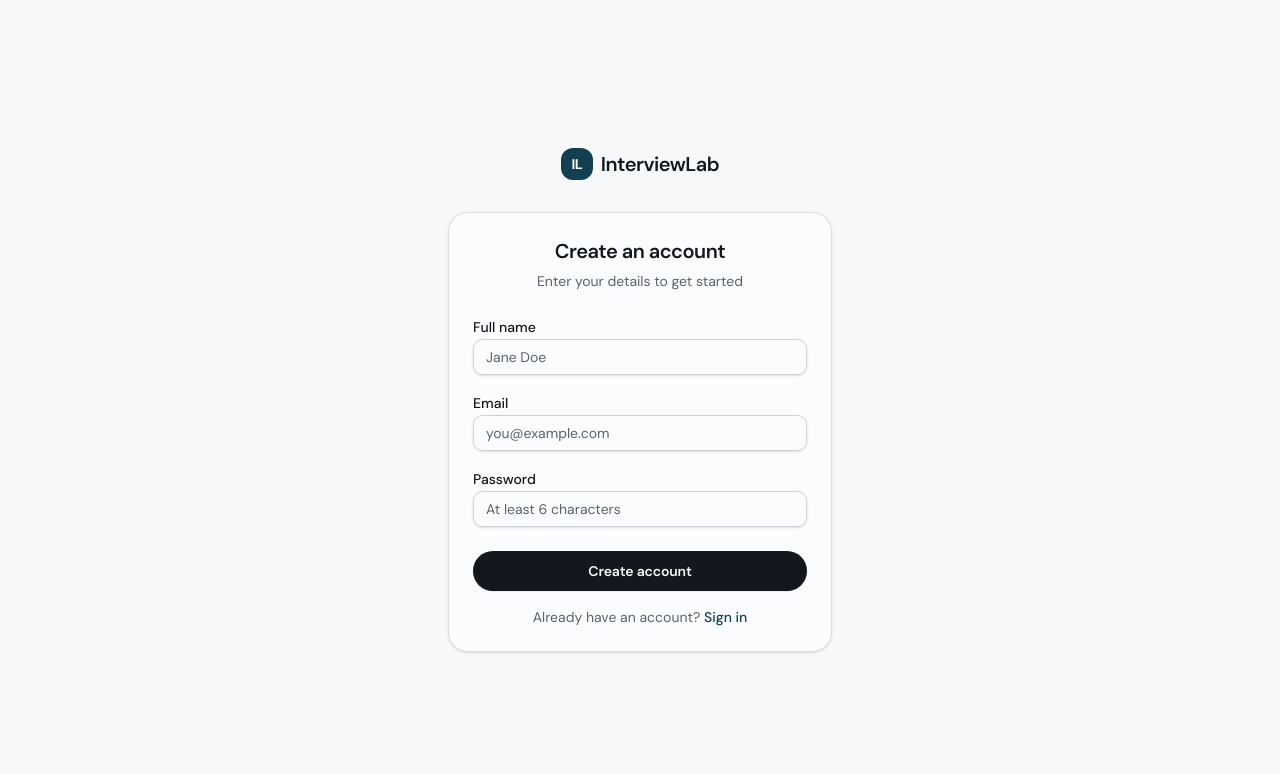
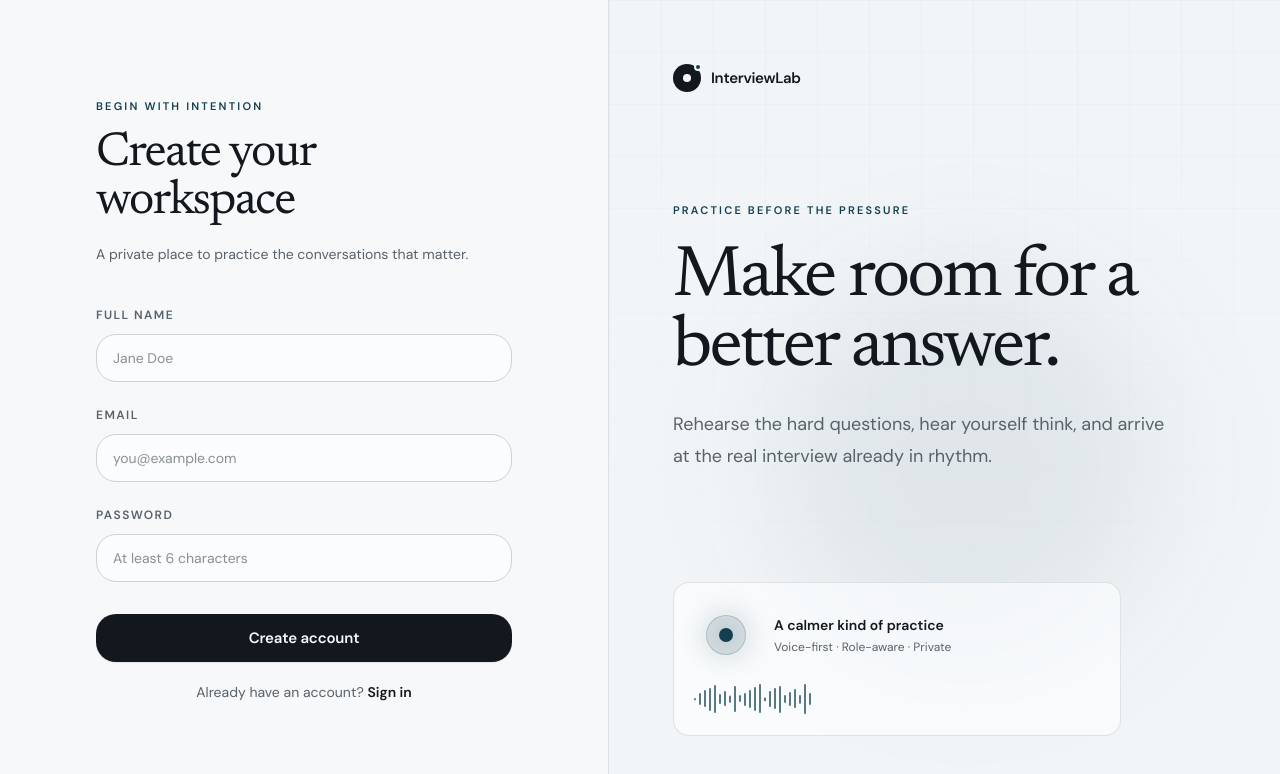
Before and after one commit to Izzy678/interviewlab, a React (Vite) app: page /signup in a window 1280 px wide. Shown: the top 774 px of the page. Built offline with nearby package versions, Linux system fonts and the light colour scheme.

Commit message:
conductor-sync-2026-08-07--05-09-28

```diff
--- a/src/pages/SignUp.tsx
+++ b/src/pages/SignUp.tsx
@@ -2,14 +2,8 @@ import { useState, type FormEvent } from "react";
 import { Link, useNavigate } from "react-router-dom";
 import { useAuth } from "@/contexts/AuthContext";
 import { Button } from "@/components/ui/button";
-import {
-  Card,
-  CardContent,
-  CardDescription,
-  CardFooter,
-  CardHeader,
-  CardTitle,
-} from "@/components/ui/card";
+import { Brand } from "@/components/common/Brand";
+import { PresenceOrb, Waveform } from "@/components/studio/StudioPrimitives";
 
 export default function SignUp() {
   const [name, setName] = useState("");
@@ -44,56 +38,50 @@ export default function SignUp() {
 
   if (success) {
     return (
-      <div className="flex min-h-screen items-center justify-center px-4">
-        <div className="w-full max-w-sm">
-          <Card className="border shadow-sm">
-            <CardHeader className="text-center">
-              <CardTitle className="text-xl">Account created!</CardTitle>
-              <CardDescription>
-                Welcome to InterviewLab. Redirecting you\u2026
-              </CardDescription>
-            </CardHeader>
-            <CardContent className="text-center">
-              <div className="mx-auto h-12 w-12 animate-spin rounded-full border-4 border-primary border-t-transparent" />
-            </CardContent>
-          </Card>
+      <main className="studio-grid flex min-h-screen items-center justify-center px-5">
+        <div className="max-w-md text-center">
+          <PresenceOrb size="lg" className="mx-auto" />
+          <p className="mt-8 text-[11px] font-semibold uppercase tracking-[0.2em] text-primary">
+            Workspace created
+          </p>
+          <h1 className="mt-4 font-display text-5xl tracking-[-0.035em]">
+            Welcome to InterviewLab.
+          </h1>
+          <p className="mt-4 text-sm text-muted-foreground">
+            Preparing your interview workspace…
+          </p>
         </div>
-      </div>
+      </main>
     );
   }
 
   return (
-    <div className="flex min-h-screen items-center justify-center px-4">
-      <div className="w-full max-w-sm">
-        <div className="mb-8 text-center">
-          <Link
-            to="/"
-            className="inline-flex items-center gap-2 text-xl font-semibold tracking-tight"
-          >
-            <span className="flex h-8 w-8 items-center justify-center rounded-lg bg-primary text-sm font-bold text-primary-foreground">
-              IL
-            </span>
-            InterviewLab
-          </Link>
-        </div>
-        <Card className="border shadow-sm">
-          <CardHeader className="text-center">
-            <CardTitle className="text-xl">Create an account</CardTitle>
-            <CardDescription>
-              Enter your details to get started
-            </CardDescription>
-          </CardHeader>
-          <form onSubmit={handleSubmit}>
-            <CardContent className="space-y-4">
+    <main className="grid min-h-screen bg-background lg:grid-cols-[0.95fr_1.05fr]">
+      <section className="relative flex min-h-screen items-center px-5 py-10 sm:px-10 lg:px-16 xl:px-24">
+        <div className="studio-grid absolute inset-0 opacity-25 lg:hidden" />
+        <div className="relative mx-auto w-full max-w-md">
+          <Brand className="mb-12 lg:hidden" />
+          <p className="text-[11px] font-semibold uppercase tracking-[0.2em] text-primary">
+            Begin with intention
+          </p>
+          <h1 className="mt-4 font-display text-5xl leading-none tracking-[-0.035em]">
+            Create your workspace
+          </h1>
+          <p className="mt-4 text-sm leading-6 text-muted-foreground">
+            A private place to practice the conversations that matter.
+          </p>
+
+          <form onSubmit={handleSubmit} className="mt-9">
+          <div className="space-y-5">
             {error && (
-                <div className="rounded-md bg-destructive/10 p-3 text-sm text-destructive">
+              <div role="alert" className="rounded-lg border border-destructive/20 bg-destructive/10 p-3 text-sm text-destructive">
                 {error}
               </div>
             )}
             <div className="space-y-2">
               <label
                 htmlFor="name"
-                  className="text-sm font-medium leading-none peer-disabled:cursor-not-allowed peer-disabled:opacity-70"
+                className="text-xs font-semibold uppercase tracking-[0.12em] text-muted-foreground"
               >
                 Full name
               </label>
@@ -104,13 +92,14 @@ export default function SignUp() {
                 onChange={(e) => setName(e.target.value)}
                 placeholder="Jane Doe"
                 required
-                  className="flex h-9 w-full rounded-md border border-input bg-transparent px-3 py-1 text-sm shadow-sm transition-colors file:border-0 file:bg-transparent file:text-sm file:font-medium file:text-foreground placeholder:text-muted-foreground focus-visible:outline-none focus-visible:ring-1 focus-visible:ring-ring disabled:cursor-not-allowed disabled:opacity-50"
+                autoComplete="name"
+                className="mt-2 flex h-12 w-full rounded-xl border border-input bg-card/70 px-4 text-sm transition-colors placeholder:text-muted-foreground/70 focus-visible:border-primary/50 focus-visible:outline-none focus-visible:ring-2 focus-visible:ring-ring/20 disabled:cursor-not-allowed disabled:opacity-50"
               />
             </div>
             <div className="space-y-2">
               <label
                 htmlFor="email"
-                  className="text-sm font-medium leading-none peer-disabled:cursor-not-allowed peer-disabled:opacity-70"
+                className="text-xs font-semibold uppercase tracking-[0.12em] text-muted-foreground"
               >
                 Email
               </label>
@@ -121,13 +110,14 @@ export default function SignUp() {
                 onChange={(e) => setEmail(e.target.value)}
                 placeholder="you@example.com"
                 required
-                  className="flex h-9 w-full rounded-md border border-input bg-transparent px-3 py-1 text-sm shadow-sm transition-colors file:border-0 file:bg-transparent file:text-sm file:font-medium file:text-foreground placeholder:text-muted-foreground focus-visible:outline-none focus-visible:ring-1 focus-visible:ring-ring disabled:cursor-not-allowed disabled:opacity-50"
+                autoComplete="email"
+                className="mt-2 flex h-12 w-full rounded-xl border border-input bg-card/70 px-4 text-sm transition-colors placeholder:text-muted-foreground/70 focus-visible:border-primary/50 focus-visible:outline-none focus-visible:ring-2 focus-visible:ring-ring/20 disabled:cursor-not-allowed disabled:opacity-50"
               />
             </div>
             <div className="space-y-2">
               <label
                 htmlFor="password"
-                  className="text-sm font-medium leading-none peer-disabled:cursor-not-allowed peer-disabled:opacity-70"
+                className="text-xs font-semibold uppercase tracking-[0.12em] text-muted-foreground"
               >
                 Password
               </label>
@@ -139,31 +129,61 @@ export default function SignUp() {
                 placeholder="At least 6 characters"
                 required
                 minLength={6}
-                  className="flex h-9 w-full rounded-md border border-input bg-transparent px-3 py-1 text-sm shadow-sm transition-colors file:border-0 file:bg-transparent file:text-sm file:font-medium file:text-foreground placeholder:text-muted-foreground focus-visible:outline-none focus-visible:ring-1 focus-visible:ring-ring disabled:cursor-not-allowed disabled:opacity-50"
+                autoComplete="new-password"
+                className="mt-2 flex h-12 w-full rounded-xl border border-input bg-card/70 px-4 text-sm transition-colors placeholder:text-muted-foreground/70 focus-visible:border-primary/50 focus-visible:outline-none focus-visible:ring-2 focus-visible:ring-ring/20 disabled:cursor-not-allowed disabled:opacity-50"
               />
             </div>
-            </CardContent>
-            <CardFooter className="flex flex-col gap-4">
-              <Button
-                type="submit"
-                className="w-full rounded-full"
-                disabled={submitting}
-              >
-                {submitting ? "Creating account\u2026" : "Create account"}
+          </div>
+          <div className="mt-8 flex flex-col gap-5">
+            <Button type="submit" size="lg" className="w-full" disabled={submitting}>
+              {submitting ? "Creating account…" : "Create account"}
             </Button>
             <p className="text-center text-sm text-muted-foreground">
               Already have an account?{" "}
               <Link
                 to="/signin"
-                  className="font-medium text-primary hover:underline"
+                className="font-semibold text-foreground underline-offset-4 hover:underline"
               >
                 Sign in
               </Link>
             </p>
-            </CardFooter>
+          </div>
         </form>
-        </Card>
+        </div>
+      </section>
+
+      <section className="relative hidden overflow-hidden border-l border-border/70 bg-muted/35 p-12 lg:flex lg:flex-col lg:justify-between xl:p-16">
+        <div className="studio-grid absolute inset-0 opacity-50" />
+        <div className="studio-noise absolute inset-0 opacity-40" />
+        <div className="absolute bottom-[18%] right-[18%] h-96 w-96 rounded-full bg-primary/[0.08] blur-3xl" />
+        <Brand className="relative z-10" />
+
+        <div className="relative z-10 max-w-xl">
+          <p className="text-[11px] font-semibold uppercase tracking-[0.2em] text-primary">
+            Practice before the pressure
+          </p>
+          <h2 className="mt-6 font-display text-6xl leading-[0.98] tracking-[-0.04em] xl:text-7xl">
+            Make room for a better answer.
+          </h2>
+          <p className="mt-6 max-w-lg text-lg leading-8 text-muted-foreground">
+            Rehearse the hard questions, hear yourself think, and arrive at the
+            real interview already in rhythm.
+          </p>
+        </div>
+
+        <div className="relative z-10 max-w-md rounded-2xl border border-border/70 bg-card/65 p-5 backdrop-blur-sm">
+          <div className="flex items-center gap-4">
+            <PresenceOrb size="md" />
+            <div>
+              <p className="text-sm font-semibold">A calmer kind of practice</p>
+              <p className="mt-1 text-xs text-muted-foreground">
+                Voice-first · Role-aware · Private
+              </p>
             </div>
           </div>
+          <Waveform className="mt-4 justify-start text-primary" bars={24} />
+        </div>
+      </section>
+    </main>
   );
 }
```
Lines whose indentation alone changed are shown as unchanged.
